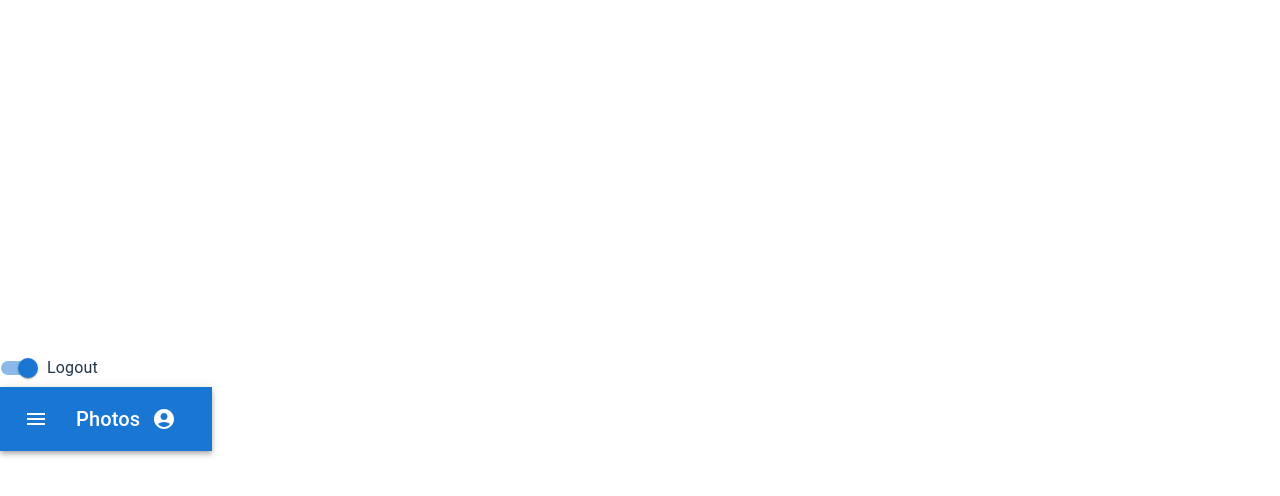
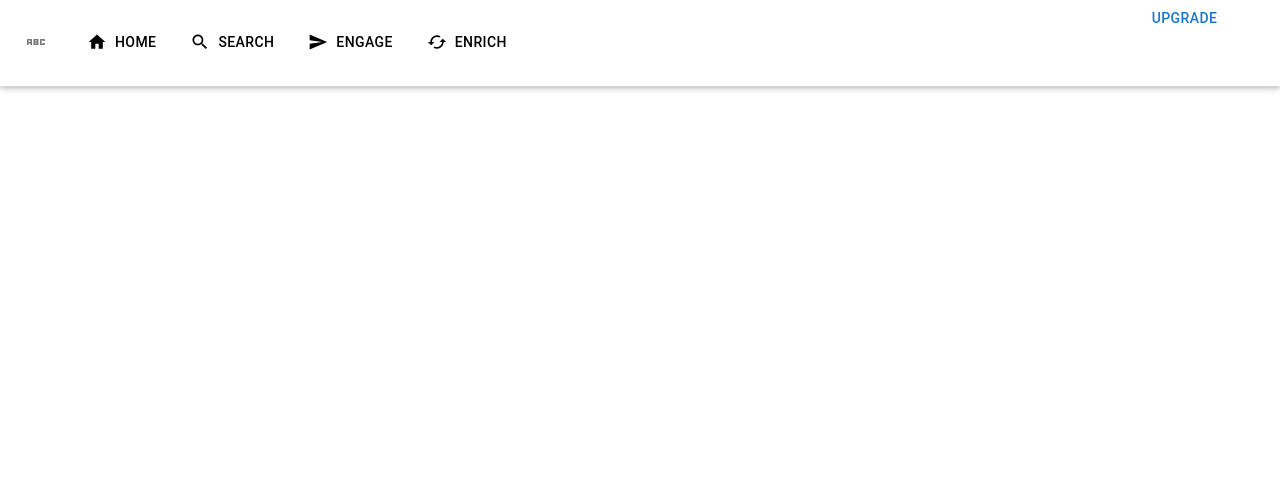
Before and after one commit to Melvin228/appolo-io, a React (Vite) app: page / in a window 1280 px wide. Shown: the top 496 px of the page. Built offline with nearby package versions, Linux system fonts and the light colour scheme.

Commit message:
feat: updated navbar with items

```diff
--- a/src/components/Header/header.tsx
+++ b/src/components/Header/header.tsx
@@ -1,15 +1,17 @@
+import AbcIcon from "@mui/icons-material/Abc";
 import AccountCircle from "@mui/icons-material/AccountCircle";
-import MenuIcon from "@mui/icons-material/Menu";
+import CachedIcon from "@mui/icons-material/Cached";
+import HomeIcon from "@mui/icons-material/Home";
+import SearchIcon from "@mui/icons-material/Search";
+import SendIcon from "@mui/icons-material/Send";
 import AppBar from "@mui/material/AppBar";
 import Box from "@mui/material/Box";
-import FormControlLabel from "@mui/material/FormControlLabel";
-import FormGroup from "@mui/material/FormGroup";
+import Button from "@mui/material/Button";
+import Grid from "@mui/material/Grid";
 import IconButton from "@mui/material/IconButton";
 import Menu from "@mui/material/Menu";
 import MenuItem from "@mui/material/MenuItem";
-import Switch from "@mui/material/Switch";
 import Toolbar from "@mui/material/Toolbar";
-import Typography from "@mui/material/Typography";
 import React from "react";
 
 const Header = () => {
@@ -30,34 +32,79 @@ const Header = () => {
 
   return (
     <Box sx={{ flexGrow: 1 }}>
-      <FormGroup>
-        <FormControlLabel
-          control={
-            <Switch
-              checked={auth}
-              onChange={handleChange}
-              aria-label="login switch"
-            />
-          }
-          label={auth ? "Logout" : "Login"}
-        />
-      </FormGroup>
       <AppBar position="static">
-        <Toolbar>
+        <Toolbar
+          sx={{ backgroundColor: "#fff", boxShadow: " 0 1px 0.1px 0.2px" }}
+        >
           <IconButton
             size="large"
             edge="start"
-            color="inherit"
             aria-label="menu"
             sx={{ mr: 2 }}
           >
-            <MenuIcon />
+            <AbcIcon />
           </IconButton>
-          <Typography variant="h6" component="div" sx={{ flexGrow: 1 }}>
-            Photos
-          </Typography>
+          <Grid container>
+            <Grid
+              item
+              sx={{ mr: 1 }}
+              gridTemplateColumns={"1fr fit-content(40%)"}
+            >
+              <Button
+                variant="outlined"
+                sx={{
+                  border: 0,
+                  color: "#000",
+                  "&:hover": { backgroundColor: "#f8f9fb", border: 0 },
+                }}
+                startIcon={<HomeIcon />}
+              >
+                Home
+              </Button>
+            </Grid>
+            <Grid item sx={{ mr: 1 }}>
+              <Button
+                variant="outlined"
+                sx={{
+                  border: 0,
+                  color: "#000",
+                  "&:hover": { backgroundColor: "#f8f9fb", border: 0 },
+                }}
+                startIcon={<SearchIcon />}
+              >
+                Search
+              </Button>
+            </Grid>
+            <Grid item sx={{ mr: 1 }}>
+              <Button
+                variant="outlined"
+                sx={{
+                  border: 0,
+                  color: "#000",
+                  "&:hover": { backgroundColor: "#f8f9fb", border: 0 },
+                }}
+                startIcon={<SendIcon />}
+              >
+                Engage
+              </Button>
+            </Grid>
+            <Grid item sx={{ mr: 1 }}>
+              <Button
+                variant="outlined"
+                sx={{
+                  border: 0,
+                  color: "#000",
+                  "&:hover": { backgroundColor: "#f8f9fb", border: 0 },
+                }}
+                startIcon={<CachedIcon />}
+              >
+                Enrich
+              </Button>
+            </Grid>
+          </Grid>
           {auth && (
-            <div>
+            <Box sx={{ flexGrow: 1 }}>
+              <Button>Upgrade</Button>
               <IconButton
                 size="large"
                 aria-label="account of current user"
@@ -71,6 +118,7 @@ const Header = () => {
               <Menu
                 id="menu-appbar"
                 anchorEl={anchorEl}
+                sx={{ color: "#000" }}
                 anchorOrigin={{
                   vertical: "top",
                   horizontal: "right",
@@ -83,10 +131,12 @@ const Header = () => {
                 open={Boolean(anchorEl)}
                 onClose={handleClose}
               >
-                <MenuItem onClick={handleClose}>Profile</MenuItem>
+                <MenuItem onClick={handleClose} sx={{ color: "black" }}>
+                  Profile
+                </MenuItem>
                 <MenuItem onClick={handleClose}>My account</MenuItem>
               </Menu>
-            </div>
+            </Box>
           )}
         </Toolbar>
       </AppBar>
--- a/src/index.css
+++ b/src/index.css
@@ -1,69 +1,3 @@
-:root {
-  font-family: Inter, system-ui, Avenir, Helvetica, Arial, sans-serif;
-  line-height: 1.5;
-  font-weight: 400;
-
-  color-scheme: light dark;
-  color: rgba(255, 255, 255, 0.87);
-  background-color: #242424;
-
-  font-synthesis: none;
-  text-rendering: optimizeLegibility;
-  -webkit-font-smoothing: antialiased;
-  -moz-osx-font-smoothing: grayscale;
-  -webkit-text-size-adjust: 100%;
+body {
+  margin:0;
 }
-
-a {
-  font-weight: 500;
-  color: #646cff;
-  text-decoration: inherit;
-}
-a:hover {
-  color: #535bf2;
-}
-
-body {
-  margin: 0;
-  display: flex;
-  place-items: center;
-  min-width: 320px;
-  min-height: 100vh;
-}
-
-h1 {
-  font-size: 3.2em;
-  line-height: 1.1;
-}
-
-button {
-  border-radius: 8px;
-  border: 1px solid transparent;
-  padding: 0.6em 1.2em;
-  font-size: 1em;
-  font-weight: 500;
-  font-family: inherit;
-  background-color: #1a1a1a;
-  cursor: pointer;
-  transition: border-color 0.25s;
-}
-button:hover {
-  border-color: #646cff;
-}
-button:focus,
-button:focus-visible {
-  outline: 4px auto -webkit-focus-ring-color;
-}
-
-@media (prefers-color-scheme: light) {
-  :root {
-    color: #213547;
-    background-color: #ffffff;
-  }
-  a:hover {
-    color: #747bff;
-  }
-  button {
-    background-color: #f9f9f9;
-  }
-}
```
